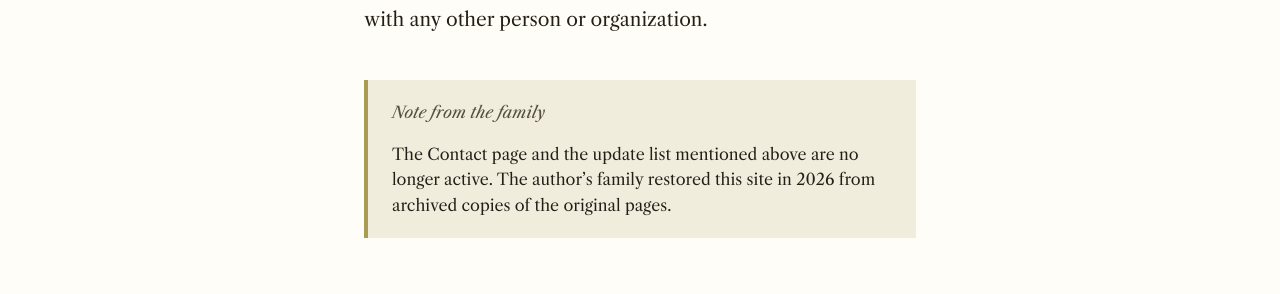
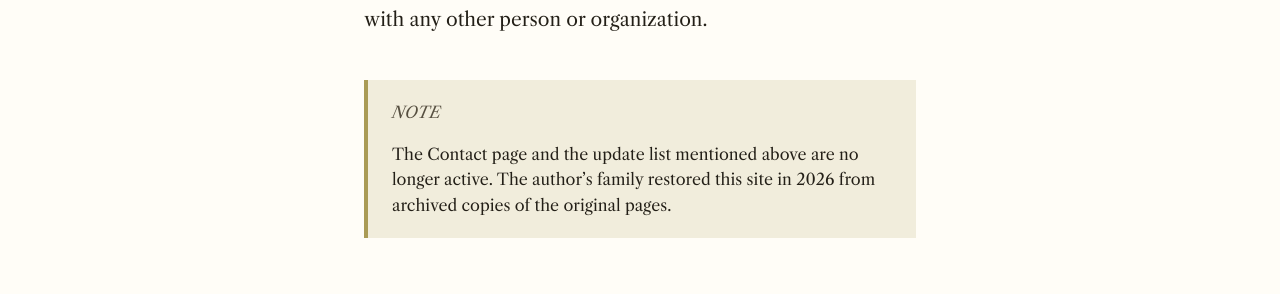
Before and after one commit to liberty-and-prosperity/fundamentalsofliberty, a Jekyll site: the page built from about.md, in a window 1280 px wide. Shown: the part 565-859 px from the top of the page. Built offline with Jekyll 4.4.1, drawn with Linux system fonts in a browser that asks for light colours.

Commit message:
Label the note box NOTE instead of Note from the family
Changes the reader-facing label on both pages that carry a note, and
updates the two places in the docs that described the old wording. The
front matter field stays family_note, and the Pages CMS field keeps its
descriptive name so an editor still knows what the field is for.

Co-Authored-By: Claude Opus 5 <noreply@anthropic.com>

```diff
--- a/_includes/family-note.html
+++ b/_includes/family-note.html
@@ -1,6 +1,6 @@
 {%- if page.family_note %}
-<aside class="family-note" aria-label="Note from the family">
-  <p class="family-note-label">Note from the family</p>
+<aside class="family-note" aria-label="Note">
+  <p class="family-note-label">NOTE</p>
   {{ page.family_note | markdownify }}
 </aside>
 {%- endif %}
```
Also changed, not shown: guides/editing-content.md (+1 -1 lines), README.md.
